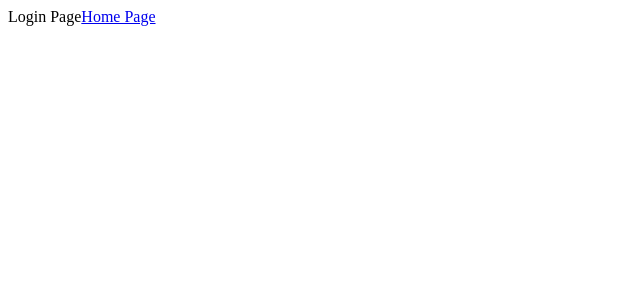
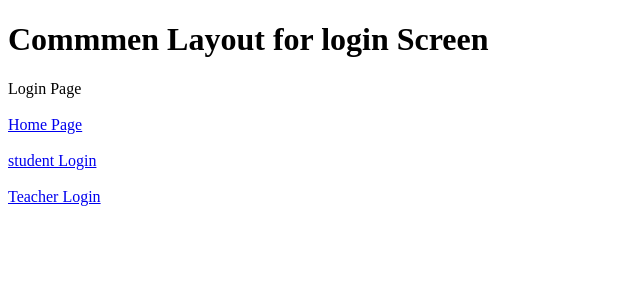
Before and after one commit to MAnwarulhaq/Next-Js_App, a Next.js app: page /login in a window 1280 px wide. Shown: the top 300 px of the page, without its empty margins (0-640 px from the left). Built offline with nearby package versions, Linux system fonts and the light colour scheme.

Commit message:
Common layout

```diff
--- a/app/about/aboutcollege/page.js
+++ b/app/about/aboutcollege/page.js
@@ -1,7 +1,13 @@
+
+import Link from "next/link"
+
 const College =()=>{
     return(
         <div>
             <h1>About College Page</h1>
+            <Link href='/about'>About</Link>
         </div>
     )
 }
+
+export default College
--- a/app/about/aboutstudent/page.js
+++ b/app/about/aboutstudent/page.js
@@ -1,9 +1,9 @@
-import { ST } from "next/dist/shared/lib/utils"
-
+import Link from "next/link"
 const Student = ()=>{
     return(
         <div>
             <h1>Student Page</h1>
+            <Link href='/about'>About Page</Link>
         </div>
     )
 }
--- a/app/about/page.js
+++ b/app/about/page.js
@@ -5,6 +5,10 @@ const About=()=>{
         <>
         <h1>About Page</h1>
               <Link href='/'>Go to home page</Link>
+              <br/><br/>
+              <Link href='/about/aboutstudent'>Go to Student page</Link>
+              <br/><br/>
+              <Link href='/about/aboutcollege'>Go to college Page</Link>
 
         </>
     )
--- /dev/null
+++ b/app/login/layout.js
@@ -0,0 +1,13 @@
+export default function Layout ({children})
+{
+    return (
+        <div>
+            <h1>
+                Commmen Layout for login Screen
+            </h1>
+            {
+                children
+            }
+        </div>
+    )
+}
--- a/app/login/page.js
+++ b/app/login/page.js
@@ -4,7 +4,13 @@ import Link from "next/link";
     return(
         <div>
             Login Page
-            <Link href='./'>Home Page</Link>
+            <br/><br/>
+            <Link href='/'>Home Page</Link>
+            <br/><br/>
+
+            <Link href='/login/studentlogin'>student Login</Link>
+            <br/><br/>
+            <Link href='/login/teacherlogin'>Teacher Login</Link>
         </div>
     )
  }
--- /dev/null
+++ b/app/login/studentlogin/page.js
@@ -0,0 +1,9 @@
+const StudentLogin = ()=>{
+    return(
+        <div>
+            <h1>Student Login </h1>
+        </div>
+    )
+}
+
+export default StudentLogin
--- /dev/null
+++ b/app/login/teacherlogin/page.js
@@ -0,0 +1,9 @@
+const TeacherLogin = ()=>{
+    return (
+        <div>
+            <h1>Teacher Login</h1>
+        </div>
+    )
+}
+
+export default TeacherLogin
--- a/app/page.js
+++ b/app/page.js
@@ -23,7 +23,7 @@ const Page = () => {
       <Link href='/login'>Go to Login Page</Link>
       <br/>
       <br/>
-      <Link href='/about'>Go to Login Page</Link>
+      <Link href='/about'>Go to About Page</Link>
       <br/>
       <br/>
 
```
